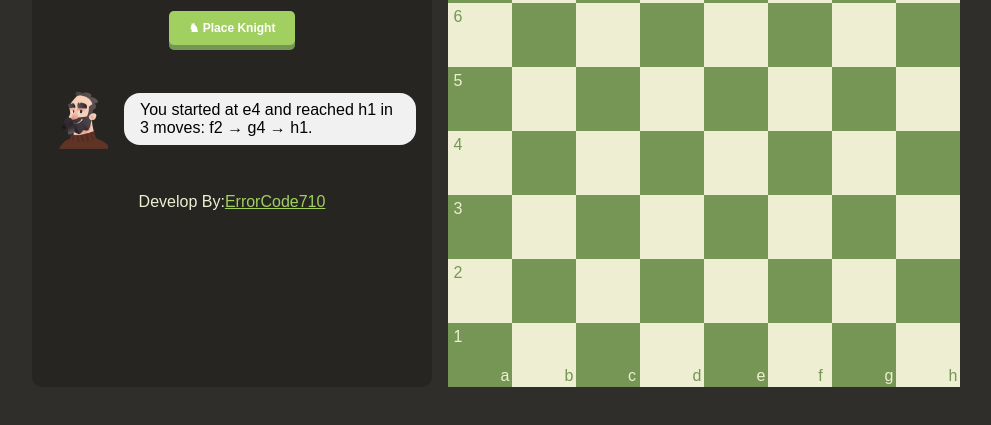
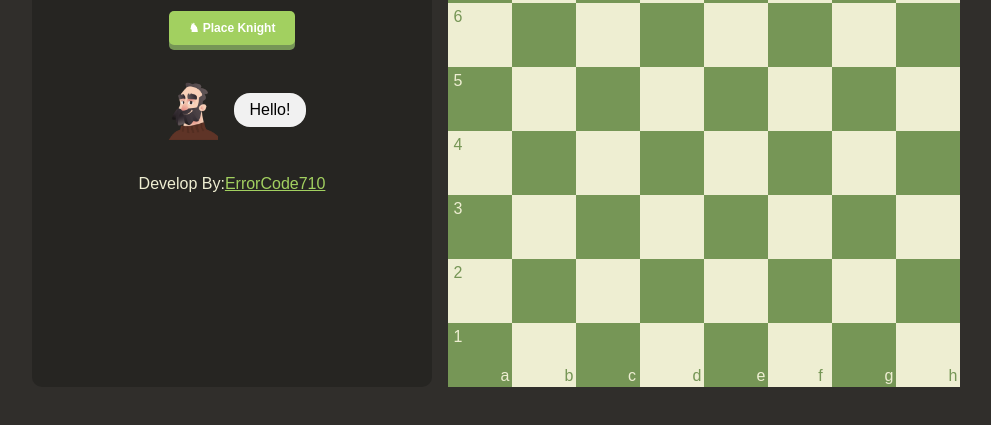
Before and after one commit to ErrorCode710/KnightsTravails, a plain HTML site: page index.html in a window 1280 px wide. Shown: the part 269-694 px from the top of the page, without its empty margins (144-1135 px from the left). Drawn offline with Linux system fonts and the light colour scheme.

Commit message:
Adding Readme

```diff
--- a/index.html
+++ b/index.html
@@ -23,7 +23,7 @@
               <div class="avatar-container">
                 <img src="avatar.png" class="avatar" />
               </div>
-              <p class="message" id="message-bubble">You started at e4 and reached h1 in 3 moves: f2 → g4 → h1.</p>
+              <p class="message" id="message-bubble">Hello!</p>
             </div>
           </div>
           <footer>Develop By:<a href="https://github.com/ErrorCode710">ErrorCode710</a></footer>
```
Also changed, not shown: 1 other file.
